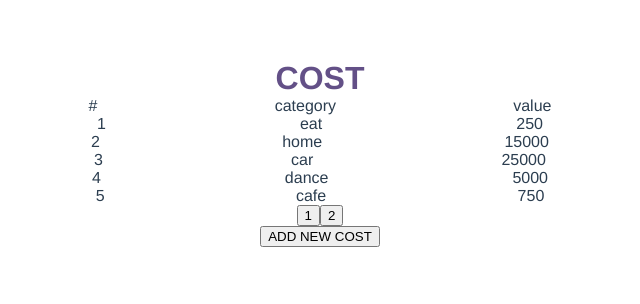
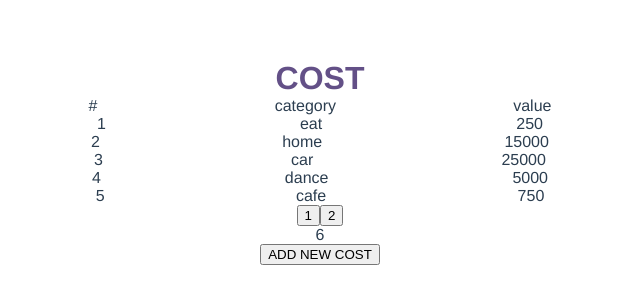
Before and after one commit to martynov-a-d/cost_accaunting_vue, a Vue app: page / in a window 1280 px wide. Shown: the top 304 px of the page, without its empty margins (320-960 px from the left). Built offline with nearby package versions, Linux system fonts and the light colour scheme.

Commit message:
Fix bug with update costList

```diff
--- a/src/components/DisplayPagination.vue
+++ b/src/components/DisplayPagination.vue
@@ -5,6 +5,7 @@
         <DataOutput v-bind:costList="this.pageList" />
         <button v-for="elem in costPagination" v-bind:key="elem.id" v-on:click="choisePagination(elem.id)">{{ elem.name
         }}</button>
+        <p>{{ this.costList.length }}</p>
     </div>
 
 </template>
```
